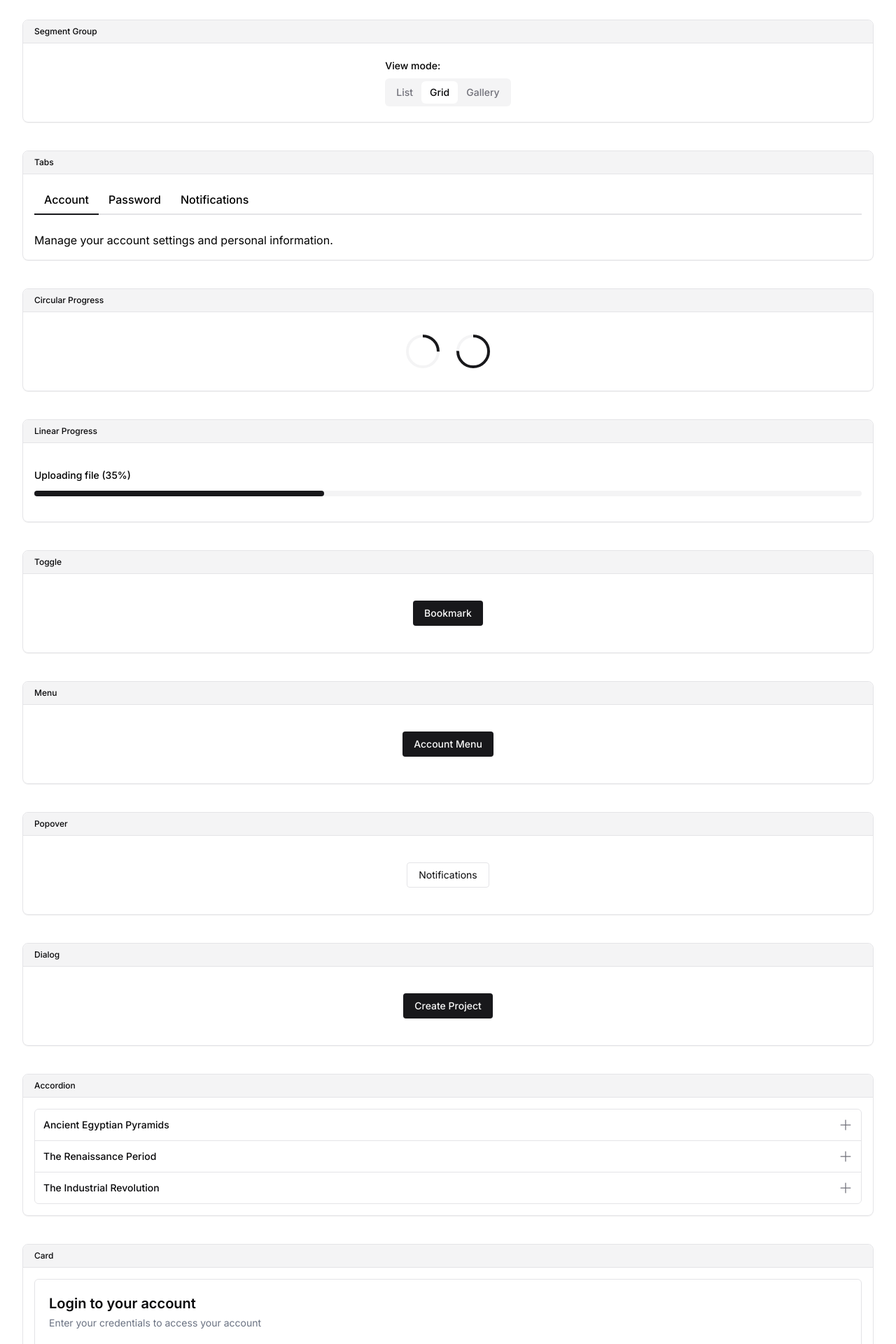
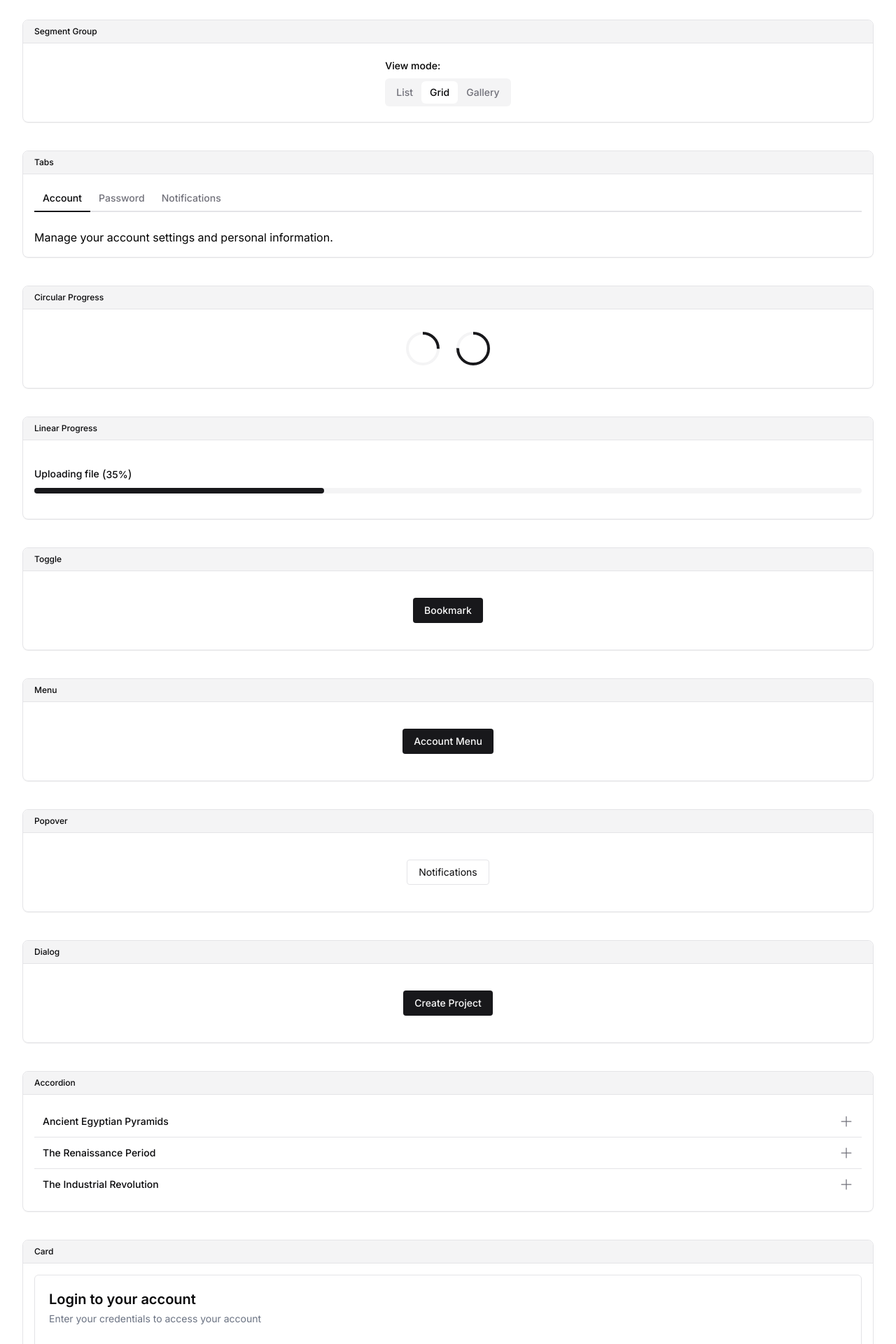
Before and after one commit to thevipinmishra/harbor-ui, a Next.js app: page / in a window 1280 px wide. Shown: the part 3360-5280 px from the top of the page at 70% size. Built offline with nearby package versions, Linux system fonts and the light colour scheme.

Commit message:
feat: fix stylings

```diff
--- a/src/app/(home)/page.tsx
+++ b/src/app/(home)/page.tsx
@@ -1,6 +1,11 @@
 "use client";
 
-import { Accordion, AccordionItem, AccordionItemContent, AccordionItemTrigger } from "@/components/ui/Accordion";
+import {
+  Accordion,
+  AccordionItem,
+  AccordionItemContent,
+  AccordionItemTrigger,
+} from "@/components/ui/Accordion";
 import { Alert } from "@/components/ui/Alert";
 import { Avatar } from "@/components/ui/Avatar";
 import { Badge } from "@/components/ui/Badge";
@@ -10,7 +15,10 @@ import { Card, CardBody } from "@/components/ui/Card";
 import { Checkbox } from "@/components/ui/Checkbox";
 import { Chip } from "@/components/ui/Chip";
 import { ChipGroup, ChipGroupItem } from "@/components/ui/ChipGroup";
-import { CircularProgress, CircularProgressCircle } from "@/components/ui/CircularProgress";
+import {
+  CircularProgress,
+  CircularProgressCircle,
+} from "@/components/ui/CircularProgress";
 import { DatePicker } from "@/components/ui/Datepicker";
 import {
   Dialog,
@@ -23,7 +31,12 @@ import { Field } from "@/components/ui/Field";
 import { HelperText } from "@/components/ui/HelperText";
 import { Input } from "@/components/ui/Input";
 import { Label } from "@/components/ui/Label";
-import { LinearProgress, LinearProgressTrack } from "@/components/ui/LinearProgress";
+import {
+  LinearProgress,
+  LinearProgressLabel,
+  LinearProgressTrack,
+  LinearProgressValue,
+} from "@/components/ui/LinearProgress";
 import { Menu, MenuContent, MenuItem, MenuTrigger } from "@/components/ui/Menu";
 import {
   NumberInput,
@@ -53,15 +66,29 @@ import {
 import { Switch } from "@/components/ui/Switch";
 import { Tabs, TabsContent, TabsList, TabsTrigger } from "@/components/ui/Tabs";
 import { Toggle, ToggleContext } from "@/components/ui/Toggle";
-import { Tooltip, TooltipContent, TooltipTrigger } from "@/components/ui/Tooltip";
+import {
+  Tooltip,
+  TooltipContent,
+  TooltipTrigger,
+} from "@/components/ui/Tooltip";
 import ComponentBox from "@/components/web/component-box";
 import { createListCollection } from "@ark-ui/react";
 import { Bell, CreditCard, SignOut, User } from "@phosphor-icons/react";
 import { GearFine } from "@phosphor-icons/react/dist/ssr";
 
 export default function HomePage() {
-  const countries = createListCollection({ items: ["United States", "Canada", "United Kingdom", "Australia", "Germany"] });
-  const frameworks = createListCollection({ items: ["React", "Vue", "Angular", "Svelte"] });
+  const countries = createListCollection({
+    items: [
+      "United States",
+      "Canada",
+      "United Kingdom",
+      "Australia",
+      "Germany",
+    ],
+  });
+  const frameworks = createListCollection({
+    items: ["React", "Vue", "Angular", "Svelte"],
+  });
 
   return (
     <main className="py-10 container space-y-10">
@@ -96,8 +123,16 @@ export default function HomePage() {
 
       <ComponentBox title="Alert" fullWidth>
         <div className="space-y-3">
-          <Alert variant="success" title="Success" description="Your changes have been saved successfully" />
-          <Alert variant="destructive" title="Error" description="There was a problem processing your request" />
+          <Alert
+            variant="success"
+            title="Success"
+            description="Your changes have been saved successfully"
+          />
+          <Alert
+            variant="destructive"
+            title="Error"
+            description="There was a problem processing your request"
+          />
         </div>
       </ComponentBox>
 
@@ -106,9 +141,7 @@ export default function HomePage() {
           <TooltipTrigger asChild>
             <Button variant="outlined">Profile Settings</Button>
           </TooltipTrigger>
-            <TooltipContent>
-                Manage your profile preferences
-            </TooltipContent>
+          <TooltipContent>Manage your profile preferences</TooltipContent>
         </Tooltip>
       </ComponentBox>
 
@@ -158,7 +191,7 @@ export default function HomePage() {
       </ComponentBox>
 
       <ComponentBox fullWidth title="NumberInput">
-        <NumberInput defaultValue={'1'}>
+        <NumberInput defaultValue={"1"}>
           <NumberInputLabel>Quantity</NumberInputLabel>
           <NumberInputField />
         </NumberInput>
@@ -216,19 +249,13 @@ export default function HomePage() {
             <TabsTrigger value="notifications">Notifications</TabsTrigger>
           </TabsList>
           <TabsContent value="account" className="pt-4">
-            <p>
-              Manage your account settings and personal information.
-            </p>
+            <p>Manage your account settings and personal information.</p>
           </TabsContent>
           <TabsContent value="password" className="pt-4">
-            <p>
-              Change your password and security preferences.
-            </p>
+            <p>Change your password and security preferences.</p>
           </TabsContent>
           <TabsContent value="notifications" className="pt-4">
-            <p>
-              Configure email and push notification preferences.
-            </p>
+            <p>Configure email and push notification preferences.</p>
           </TabsContent>
         </Tabs>
       </ComponentBox>
@@ -247,8 +274,13 @@ export default function HomePage() {
 
       <ComponentBox fullWidth title="Linear Progress">
         <div className="space-y-3">
-          <p className="text-sm font-medium">Uploading file (35%)</p>
           <LinearProgress value={35}>
+            <div className="flex items-center gap-1">
+              <LinearProgressLabel>Uploading file</LinearProgressLabel>
+              <span>
+                (<LinearProgressValue />)
+              </span>
+            </div>
             <LinearProgressTrack />
           </LinearProgress>
         </div>
@@ -257,9 +289,11 @@ export default function HomePage() {
       {/* Interactive Elements */}
       <ComponentBox title="Toggle">
         <Toggle asChild>
-          <Button><ToggleContext>
-              {(api) => api.pressed ? 'Bookmarked' : 'Bookmark'}
-          </ToggleContext></Button>
+          <Button>
+            <ToggleContext>
+              {(api) => (api.pressed ? "Bookmarked" : "Bookmark")}
+            </ToggleContext>
+          </Button>
         </Toggle>
       </ComponentBox>
 
@@ -348,12 +382,15 @@ export default function HomePage() {
       <ComponentBox title="Accordion" fullWidth>
         <Accordion>
           <AccordionItem value="1">
-            <AccordionItemTrigger>Ancient Egyptian Pyramids</AccordionItemTrigger>
+            <AccordionItemTrigger>
+              Ancient Egyptian Pyramids
+            </AccordionItemTrigger>
             <AccordionItemContent>
               <p>
-                    The Great Pyramid of Giza was built around 2560 BCE and remained the
-                    tallest man-made structure in the world for over 3,800 years. The ancient
-                    Egyptians built the pyramids as tombs for their pharaohs and queens.
+                The Great Pyramid of Giza was built around 2560 BCE and remained
+                the tallest man-made structure in the world for over 3,800
+                years. The ancient Egyptians built the pyramids as tombs for
+                their pharaohs and queens.
               </p>
             </AccordionItemContent>
           </AccordionItem>
@@ -361,20 +398,23 @@ export default function HomePage() {
             <AccordionItemTrigger>The Renaissance Period</AccordionItemTrigger>
             <AccordionItemContent>
               <p>
-                    The Renaissance was a period of European cultural, artistic, political and
-                    scientific "rebirth" that spanned from the 14th to the 17th centuries.
-                    Leonardo da Vinci, Michelangelo, and Raphael are among the most famous artists
-                    from this transformative era.
+                The Renaissance was a period of European cultural, artistic,
+                political and scientific "rebirth" that spanned from the 14th to
+                the 17th centuries. Leonardo da Vinci, Michelangelo, and Raphael
+                are among the most famous artists from this transformative era.
               </p>
             </AccordionItemContent>
           </AccordionItem>
           <AccordionItem value="3">
-            <AccordionItemTrigger>The Industrial Revolution</AccordionItemTrigger>
+            <AccordionItemTrigger>
+              The Industrial Revolution
+            </AccordionItemTrigger>
             <AccordionItemContent>
               <p>
-                    Beginning in Britain around 1760, the Industrial Revolution marked a transition
-                    from hand production methods to machine manufacturing. This period fundamentally
-                    changed economic systems and led to unprecedented sustained growth in population
+                Beginning in Britain around 1760, the Industrial Revolution
+                marked a transition from hand production methods to machine
+                manufacturing. This period fundamentally changed economic
+                systems and led to unprecedented sustained growth in population
                 and per capita income.
               </p>
             </AccordionItemContent>
@@ -387,7 +427,9 @@ export default function HomePage() {
           <CardBody className="space-y-6">
             <div>
               <h3 className="text-xl font-semibold">Login to your account</h3>
-                    <p className="text-sm text-gray-500 mt-1">Enter your credentials to access your account</p>
+              <p className="text-sm text-gray-500 mt-1">
+                Enter your credentials to access your account
+              </p>
             </div>
 
             <form className="space-y-4">
@@ -406,14 +448,16 @@ export default function HomePage() {
 
               <div className="flex items-center justify-between">
                 <Checkbox label="Remember me" />
-                        <Button variant="plain" size="sm">Forgot password?</Button>
+                <Button variant="plain" size="sm">
+                  Forgot password?
+                </Button>
               </div>
 
               <Button className="w-full">Sign in</Button>
             </form>
 
             <div className="text-center text-sm">
-                    Don't have an account? <a href='#'>Sign up</a>
+              Don't have an account? <a href="#">Sign up</a>
             </div>
           </CardBody>
         </Card>
--- a/src/components/ui/Accordion.tsx
+++ b/src/components/ui/Accordion.tsx
@@ -13,13 +13,13 @@ import { Plus } from "@phosphor-icons/react";
 
 const accordionVariants = tv({
   slots: {
-    root: "border border-border rounded-md divide-y divide-border",
+    root: " rounded-md divide-y divide-border",
     item: [
       "first:rounded-t-[inherit] group relative last:rounded-b-[inherit]",
       "data-focus:ring-1 data-focus:ring-ring data-focus:z-1 overflow-hidden",
     ],
     itemTrigger: [
-      "font-medium cursor-pointer hover:underline text-left w-full text-sm flex items-center justify-between gap-4 p-3 text-foreground",
+      "font-medium cursor-pointer text-left w-full text-sm flex items-center justify-between gap-4 p-3 text-foreground",
       "outline-hidden",
     ],
     itemContent: [
--- a/src/components/ui/LinearProgress.tsx
+++ b/src/components/ui/LinearProgress.tsx
@@ -14,7 +14,7 @@ const linearProgressVariants = tv({
     root: ["flex flex-col gap-2"],
     track: "bg-secondary w-full rounded relative h-2",
     range: ["h-full bg-primary rounded"],
-    progressValue: ["text-muted-foreground font-medium text-sm"],
+    progressValue: ["text-foreground font-medium text-sm"],
   },
 });
 
--- a/src/components/ui/Tabs.tsx
+++ b/src/components/ui/Tabs.tsx
@@ -15,7 +15,7 @@ const tabVariants = tv({
     root: "flex flex-col gap-2",
     list: "w-full border-b-2 border-border",
     trigger:
-      "inline-flex outline-hidden cursor-pointer items-center font-medium bg-background hover:bg-secondary rounded-t-md text-base gap-2 px-3.5 motion-safe:transition-colors py-2 disabled:pointer-events-none disabled:opacity-50",
+      "inline-flex text-sm outline-hidden cursor-pointer items-center font-medium bg-background hover:bg-secondary rounded-t-md gap-2 px-3 motion-safe:transition-colors py-2 text-muted-foreground aria-selected:text-foreground disabled:pointer-events-none disabled:opacity-50",
     indicator: "h-[2px] bg-primary w-[var(--width)]",
   },
 });
```
Lines whose indentation alone changed are shown as unchanged.
